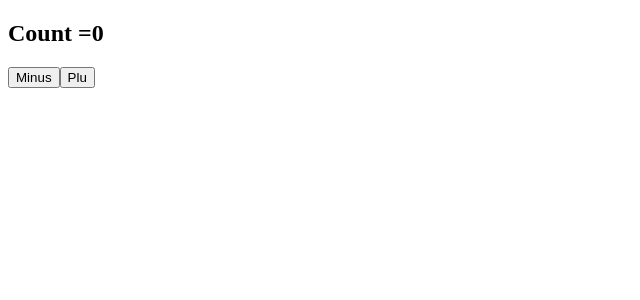
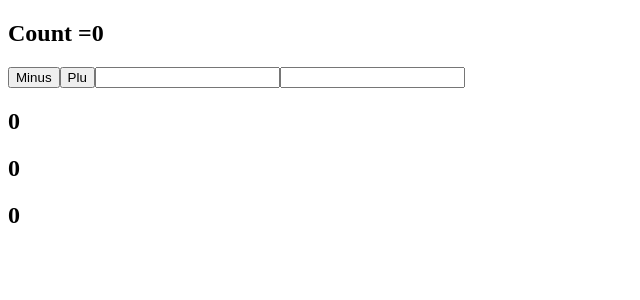
Before and after one commit to codersachin123/myreact, a React (Create React App) app: page / in a window 1280 px wide. Shown: the top 300 px of the page, without its empty margins (0-640 px from the left). Built offline with nearby package versions, Linux system fonts and the light colour scheme.

Commit message:
using text field and event begning
showing 1 change with 7 addition and 1 deletion

```diff
--- a/src/components/SkCounter.js
+++ b/src/components/SkCounter.js
@@ -1,8 +1,10 @@
 import React, { useState } from "react";
 // import '/SkCounter.css'
-const SkCounter = (props) => {
+const SkCounter = (props) =>
+ {
     const [count, setcount] = useState(0);
-    const [a, b, setadd] = useState(0);
+    const [ num1, setadd1] = useState(0);
+    const [num2, setadd2] = useState(0);
     return <p>
         <h2>Count ={count}</h2>
         <button onClick={() => setcount(count - 1)}>
@@ -12,7 +14,13 @@
         </button>
         <button onClick={() => setcount(count + 1)}>
             Plu
-        </button>
+</button>
+<input type="Number" onChange={event=> setadd1(event.target.value)}/>
+<input type="Number" onChange={event=> setadd2( event.target.value)}/>
+    <h2>{num1}</h2>
+    <h2>{num2}</h2>
+    <h2>{Number(num1)+Number(num2)}</h2>
+
     </p>
 
 }
```
